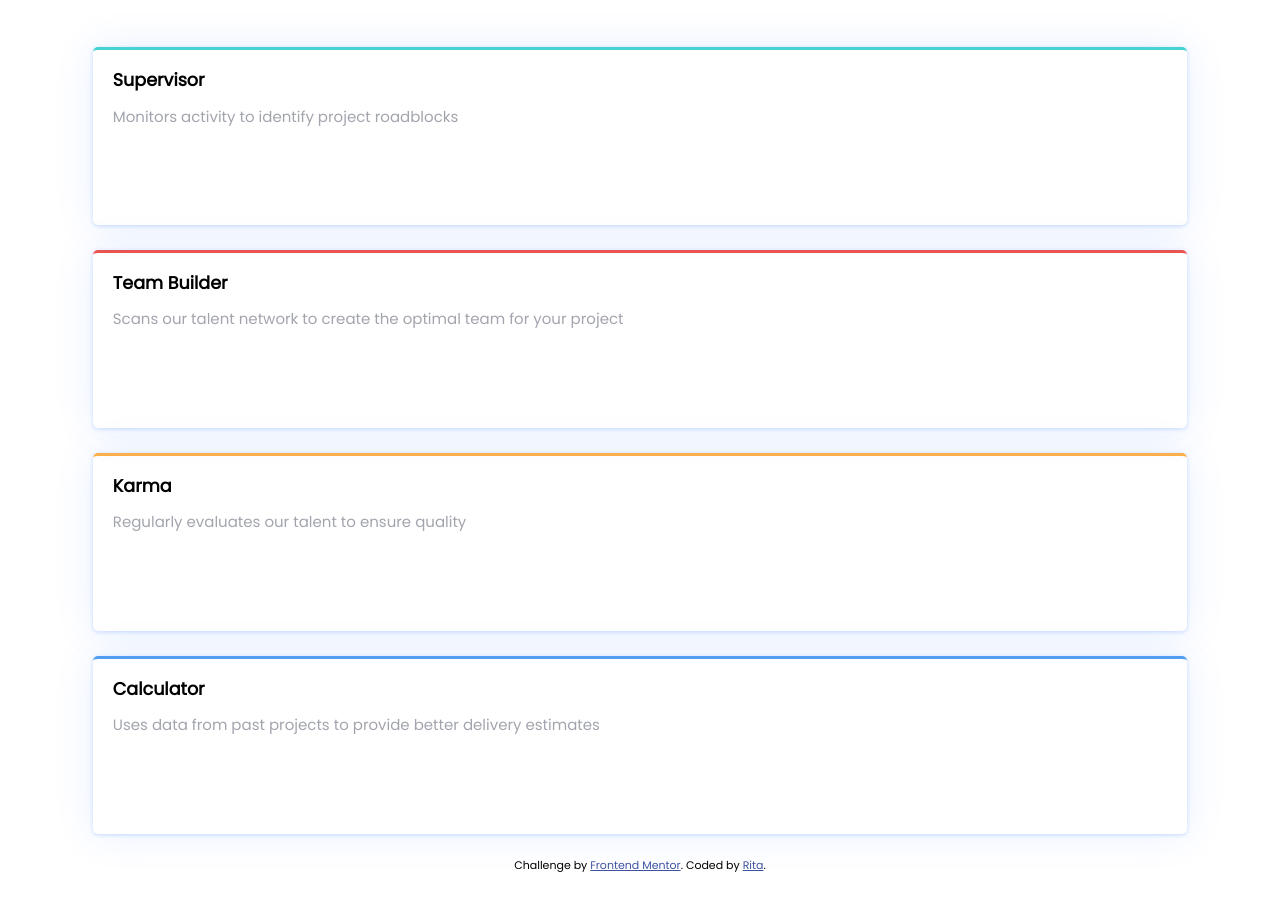
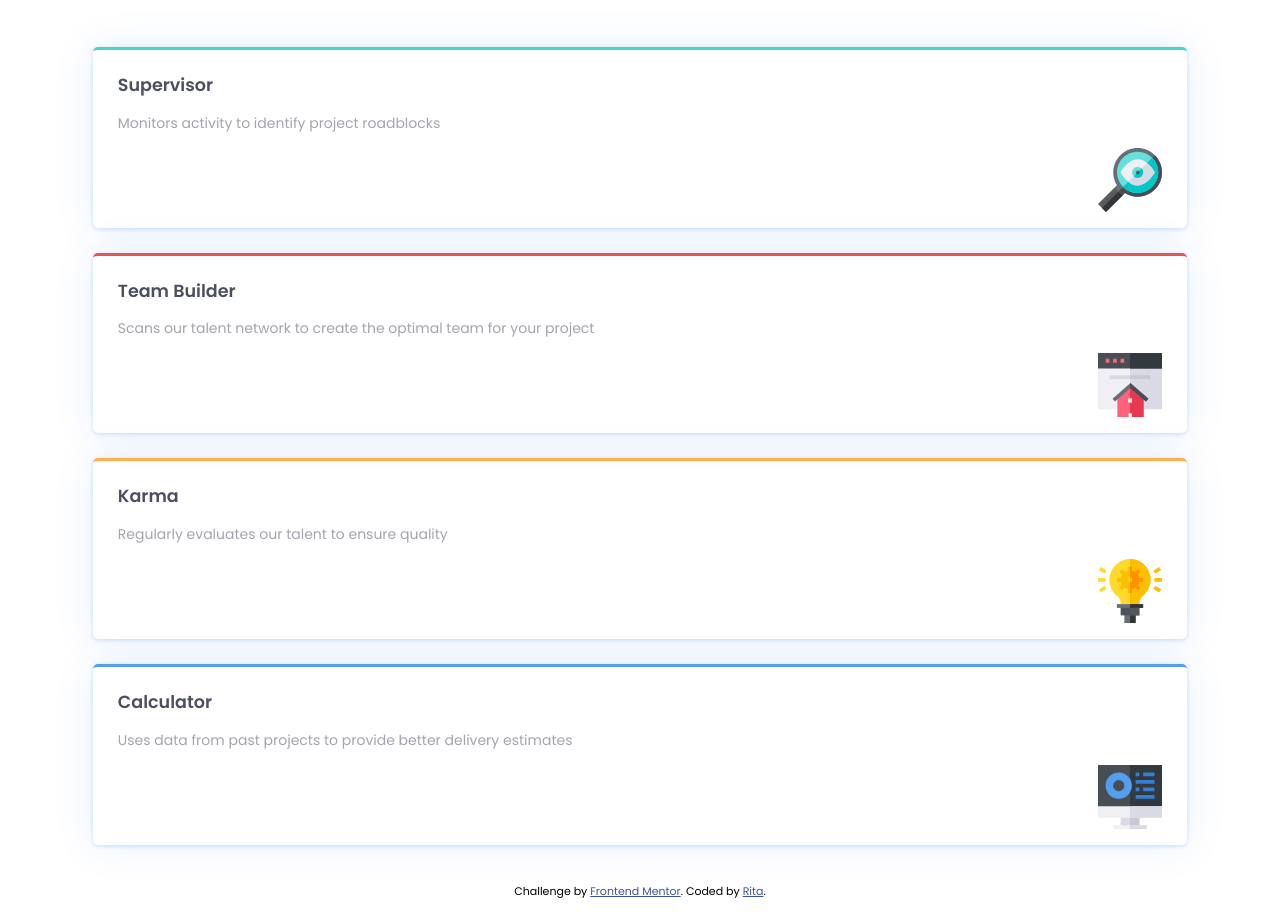
Before and after one commit to ritazlatnik/four-card-feature-section-master-fm1, a plain HTML site: page index.html in a window 1280 px wide. Shown: the part 156-1073 px from the top of the page. Before the commit the page ends 1038 px from the top, so only its background shows below. Drawn offline with Linux system fonts and the light colour scheme.

Commit message:
Added icons to blocks

```diff
--- a/css/styles.css
+++ b/css/styles.css
@@ -1,4 +1,8 @@
-/* ## Colors
+/* ##Breakpoints
+- Mobile: 375px
+- Desktop: 1440px
+
+## Colors
 ### Primary
 - Red: hsl(0, 78%, 62%)
 - Cyan: hsl(180, 62%, 55%)
@@ -57,6 +61,7 @@ header {
 h1 {
     color: hsl(229, 6%, 66%);
     font-size: 25px;
+    font-weight: 200;
     margin-bottom: 5px;
 }
 
@@ -76,7 +81,7 @@ header p {
 
 section .block {
     width: 90%;
-    padding: 20px 20px 85px 20px;
+    padding: 25px 25px 80px 25px;
     /* border: 1px solid rgba(194, 215, 247, 0.2); */
     border-radius: 5px;
     margin: 25px auto;
@@ -93,9 +98,9 @@ section .block {
     0 100px 80px rgba(0, 0, 0, 0.12)
     ; */
 
-    -webkit-box-shadow:0 1px 4px rgba(0, 102, 255, 0.2), 0 0 40px rgba(0, 102, 255, 0.1);
-       -moz-box-shadow:0 1px 4px rgba(0, 102, 255, 0.2), 0 0 40px rgba(0, 102, 255, 0.1);
-            box-shadow:0 1px 4px rgba(0, 102, 255, 0.2), 0 0 40px rgba(0, 102, 255, 0.1);
+    -webkit-box-shadow: 0 1px 4px rgba(0, 102, 255, 0.2), 0 0 40px rgba(0, 102, 255, 0.1);
+       -moz-box-shadow: 0 1px 4px rgba(0, 102, 255, 0.2), 0 0 40px rgba(0, 102, 255, 0.1);
+            box-shadow: 0 1px 4px rgba(0, 102, 255, 0.2), 0 0 40px rgba(0, 102, 255, 0.1);
 }
 
 section .block.cyan {
@@ -114,15 +119,32 @@ section .block.blue {
     border-top: 3px solid hsl(212, 86%, 64%);
 }
 
-h3 {
+section h3 {
+    color: hsl(234, 12%, 34%);
     margin-top: 0;
 }
 
 .block p {
+    font-size: 14px;
     color: hsl(229, 6%, 66%);
     text-align: left;
+    line-height: 1.5em;
 }
 
+.block img.align-right {
+    float: right;
+}
+
+footer {
+    margin: 40px 0 20px;
+}
 /******************************
 /* RESPONSIVE DESIGN - 1440px
 /******************************/
+
+@media (min-width: 1440px) {
+
+    header p {
+        margin: 0 400px;
+    }
+}
--- a/index.html
+++ b/index.html
@@ -12,7 +12,7 @@
   <link rel="icon" type="image/png" sizes="32x32" href="./images/favicon-32x32.png">
 
   <!-- Link to font -->
-  <link href="https://fonts.googleapis.com/css?family=Poppins&display=swap" rel="stylesheet">
+  <link href="https://fonts.googleapis.com/css?family=Poppins:200,300,400,600&display=swap" rel="stylesheet">
 
   <!-- Feel free to remove these styles or customise in your own stylesheet 👍 -->
   <style>
@@ -43,21 +43,25 @@
       <div class="block cyan">
         <h3>Supervisor</h3>
         <p>Monitors activity to identify project roadblocks</p>
+        <img src="./images/icon-supervisor.svg" alt="supervisor" class="align-right">
       </div>
 
       <div class="block red">
         <h3>Team Builder</h3>
         <p>Scans our talent network to create the optimal team for your project</p>
+        <img src="./images/icon-team-builder.svg" alt="team builder" class="align-right">
       </div>
 
       <div class="block orange">
         <h3>Karma</h3>
         <p>Regularly evaluates our talent to ensure quality</p>
+        <img src="./images/icon-karma.svg" alt="karma" class="align-right">
       </div>
 
       <div class="block blue">
         <h3>Calculator</h3>
         <p>Uses data from past projects to provide better delivery estimates</p>
+        <img src="./images/icon-calculator.svg" alt="calculator" class="align-right">
       </div>
     </section>
 
```
